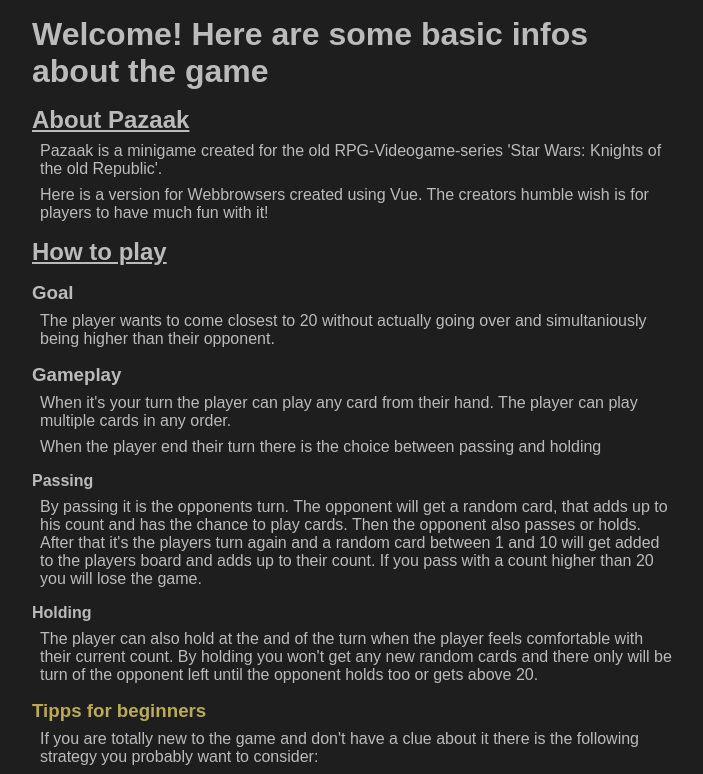
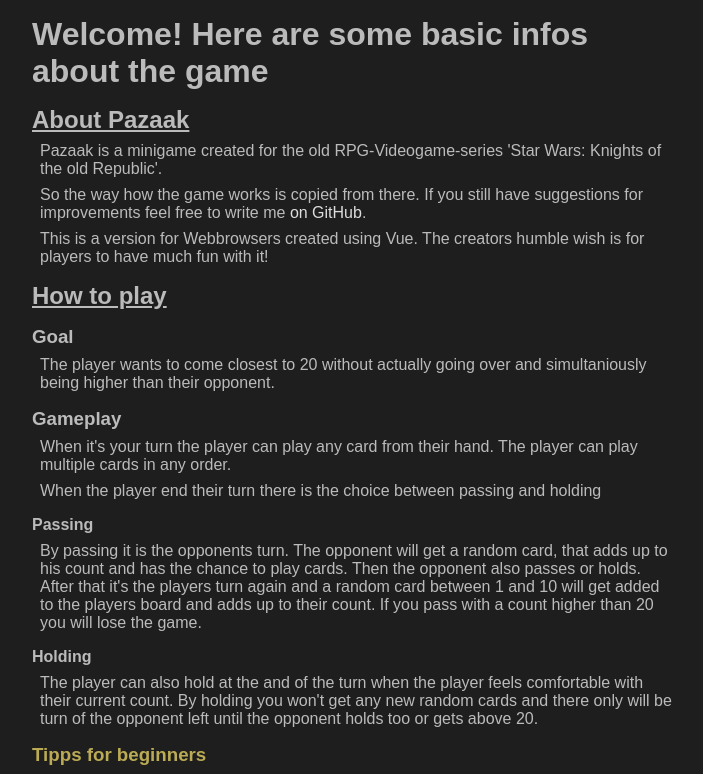
Before and after one commit to eMonk42/pazaak, a Vue app: page /about in a window 1280 px wide. Shown: the top 774 px of the page, without its empty margins (288-991 px from the left). Built offline with nearby package versions, Linux system fonts and the light colour scheme.

Commit message:
added some text in About.vue

```diff
--- a/src/views/About.vue
+++ b/src/views/About.vue
@@ -8,7 +8,14 @@
         Wars: Knights of the old Republic'.
       </p>
       <p>
-        Here is a version for Webbrowsers created using Vue. The creators humble
+        So the way how the game works is copied from there. If you still have
+        suggestions for improvements feel free to write me
+        <a id="git-link" href="https://github.com/eMonk42" target="_blank"
+          >on GitHub</a
+        >.
+      </p>
+      <p>
+        This is a version for Webbrowsers created using Vue. The creators humble
         wish is for players to have much fun with it!
       </p>
       <h2>How to play</h2>
@@ -96,6 +103,17 @@
     p {
       padding-left: 0.5rem;
       padding-top: 0.5rem;
+      #git-link {
+        display: inline;
+        margin: 0;
+        color: #ddd;
+        border: none;
+        border-radius: none;
+        padding: 0;
+      }
+      #git-link:hover {
+        background-color: initial;
+      }
     }
     h2 {
       padding-top: 1rem;
```
